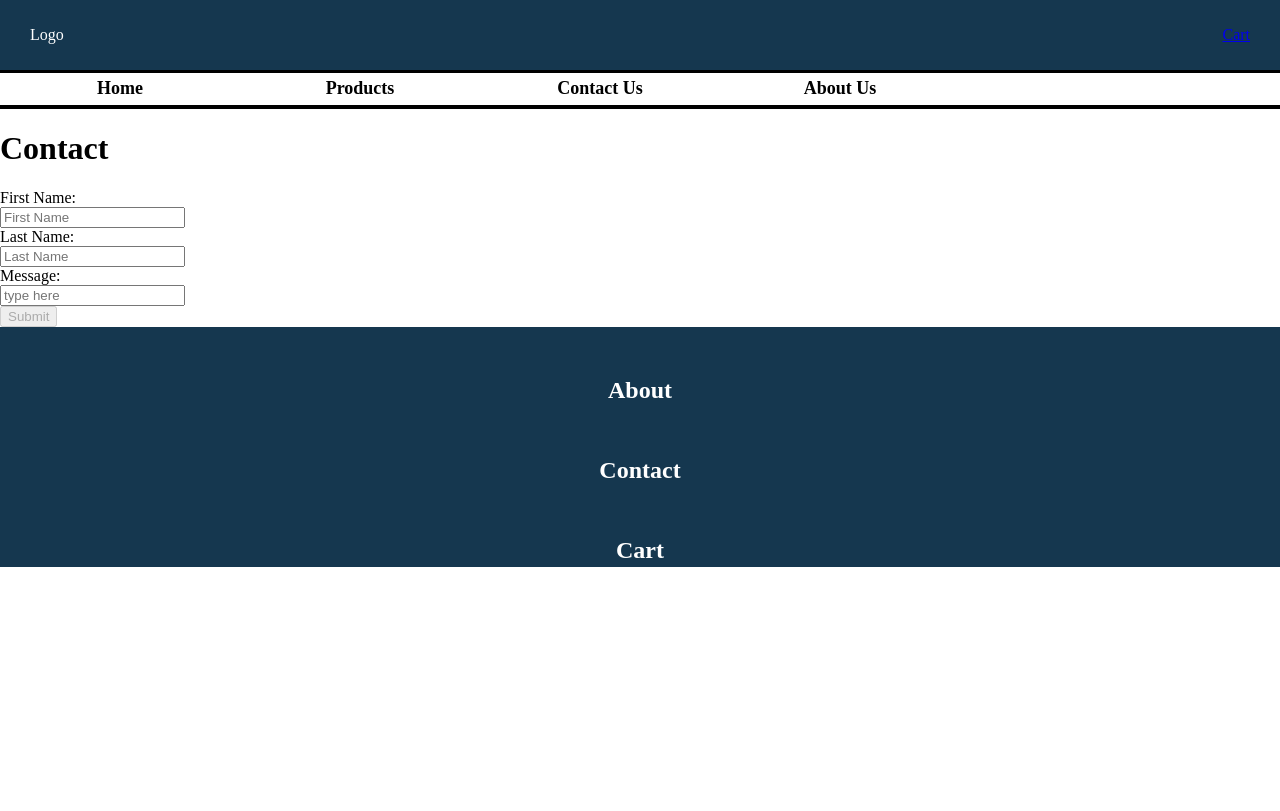
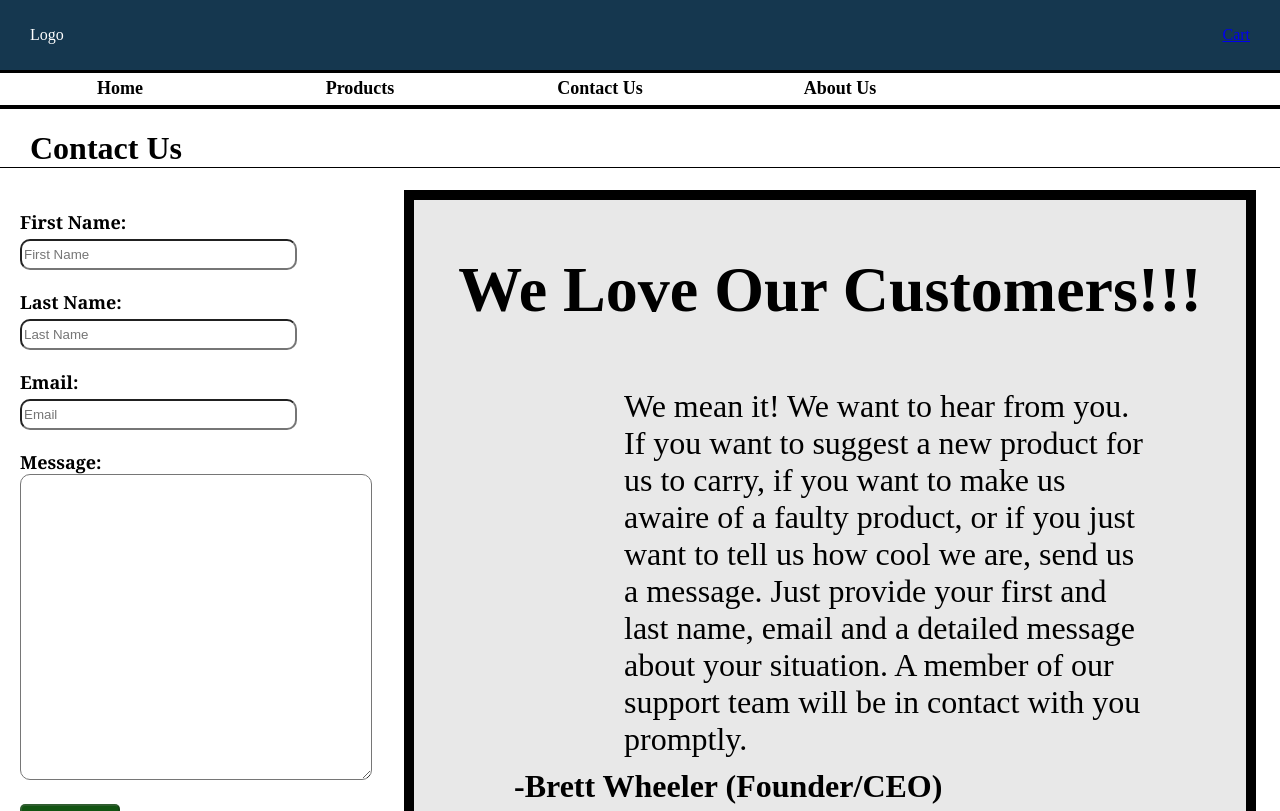
Before and after one commit to Dagymsta/Term-2-Capstone, a React (Create React App) app: page /contact in a window 1280 px wide. Shown: the top 811 px of the page. Built offline with nearby package versions, Linux system fonts and the light colour scheme.

Commit message:
styled cart

```diff
--- a/src/components/CartItems.js
+++ b/src/components/CartItems.js
@@ -6,16 +6,16 @@ export default function CartItems(props) {
     const { image, id, description, title, price }= props.product;
 
     return(
-        <div>
-            <h5>
+        <div className="product-container">
+            <h1>
                 <Link to={`/products/${id}`}>{title}</Link>
-            </h5>
+            </h1>
 
             <img src={image} alt="" />
 
-            <h4>{description}</h4>
+            <h3>{description}</h3>
 
-            <h3>${price}</h3>
+            <h2>${price}</h2>
 
 
         </div>
--- a/src/context/CartProvider.js
+++ b/src/context/CartProvider.js
@@ -6,33 +6,8 @@ export const CartContext = createContext();
 export default function CartProvider({ children }) {
     const [cart, setCart]=useState([]);
 
-
-    //Kray was here lol.
-  function addProduct(product) {
-    let exists = false;
-    let cartCopy = [...cart]
-
-    cart.forEach((item, idx) => {
-      if (item[0] === product){
-        exists = true;
-        cartCopy[idx][1].quantity = cartCopy[idx][1].quantity + 1;
-      }
-    })
-    if (exists) {setCart(cartCopy)} else {setCart((c) => [...c, [product , {quantity:1}]]);}
-  }
-    // function addProduct(product) {
-    //     // js array find, search???const productFound = cart.find(item => item.id === product.id)
-    //     // see if you already have the product in your cart
-    //       // if yes, update qty
-    //       // if no, add a qty property with a value of 1
-    //     // setCart state
-    //       //
-
-    //     setCart((c) => [...c, product]);
-    // }
-
-    function removeProduct(product){
-        setCart((c) => product.filter(item => item.id !== product.id))
+    function addProduct(product) {
+        setCart((c) => [...c, product]);
     }
 
     function clearCart() {
@@ -45,7 +20,7 @@ export default function CartProvider({ children }) {
         cart,
         addProduct,
         clearCart,
-        removeProduct
+
     };
 
     return (
--- a/src/pages/Cart.js
+++ b/src/pages/Cart.js
@@ -22,17 +22,21 @@ export default function Cart({ children }) {
 
   return (
     <div>
-      <h1>Cart</h1>
+      <div className="title">
+        <h1>Cart</h1>
+      </div>
 
-      <div>{renderCart()}</div>
+      <div className="product-wrapper">
+        {renderCart()
+        }</div>
 
-      <div>
-        Your Total Comes To- ${renderTotal() || "N/A"}
+      <div className="total-wrapper">
+        <p>Your Total- ${renderTotal() || "0"}</p>
 
         <button>Check-Out</button>
       </div>
 
-      <div>
+      <div className="clear-cart-wrapper">
         <button onClick={clearCart}>Clear Cart</button>
       </div>
     </div>
--- a/src/pages/Contact.js
+++ b/src/pages/Contact.js
@@ -5,6 +5,7 @@ export default function Contact() {
     const [fname,setFname]= useState("");
     const [lname,setLname]= useState("");
     const [message,setMessage]= useState("");
+    const [email,setEmail]= useState("")
     const [isDisabled, setIsDisabled] = useState(true)
 
     const handleSubmit = event => {
@@ -13,20 +14,24 @@ export default function Contact() {
       setFname('');
       setLname('');
       setMessage('');
+      setEmail('');
     };
 
     useEffect(() => {
-      if(fname.length > 0 && lname.length > 0 && message.length > 0) {
+      if(fname.length > 0 && lname.length > 0 && message.length > 0 && email.length > 0) {
         setIsDisabled(false)
       } else {
         setIsDisabled(true)
       }
-    }, [fname, lname, message])
+    }, [fname, lname, message, email])
 
 return(
-        <div>
-            <h1>Contact</h1>
+  <div className="contact-page-container">
+    <div className="title">
+    <h1>Contact Us</h1>
+    </div>
 
+    <div className="form-container">
       <form onSubmit={handleSubmit}>
         <label htmlFor="fname">First Name:</label><br/>
         <input  type="text" placeholder="First Name" value={fname} onChange={(e) => setFname(e.target.value)} /><br/>
@@ -34,13 +39,35 @@ export default function Contact() {
         <label htmlFor="lname">Last Name:</label><br/>
         <input type="text" placeholder="Last Name" value={lname} onChange={(e) => setLname(e.target.value)}></input><br/>
 
+        <label htmlFor="email">Email: </label><br/>
+        <input type="email" placeholder="Email" value={email} onChange={(e) => setEmail(e.target.value)}></input><br/>
+
         <label htmlFor="message">Message: </label><br/>
-                <input type="text"className="text-box" placeholder="type here" value={message} onChange={(e) => setMessage(e.target.value)}></input><br/>
+        <textarea type="text"className="text-box" value={message} onChange={(e) => setMessage(e.target.value)}></textarea><br/>
 
-                <button type="submit" disabled={isDisabled} onClick={() => setNotification("Message Sent")}>Submit</button>
+        <button type="submit" disabled={isDisabled} onClick={() => setNotification("Message Sent!")}>Submit</button>
+        <div className="sent-notification">{notification}</div>
       </form>
 
-            <div className="sent-notification">{notification}</div>
+      <div className="contact-us-text-wrapper">
+        <h2>We Love Our Customers!!!</h2>
+
+
+        <figure>
+          <blockquote>
+            <p>
+              We mean it! We want to hear from you. If you want to suggest a new product
+              for us to carry, if you want to make us awaire of a faulty product, or if you
+              just want to tell us how cool we are, send us a message. Just provide your
+              first and last name, email and a detailed message about your situation. A member
+              of our support team will be in contact with you promptly.
+             </p>
+          </blockquote>
+        </figure>
+
+        <h3>-Brett Wheeler (Founder/CEO)</h3>
+      </div>
+    </div>
   </div>
 )
 }
--- a/src/pages/Home.js
+++ b/src/pages/Home.js
@@ -6,6 +6,9 @@ import "../styles/navbar.scss"
 import "../styles/home.scss"
 import "../styles/footer.scss"
 import "../styles/products.scss"
+import "../styles/contact.scss"
+import "../styles/cartitems.scss"
+import "../styles/cart.scss"
 
 export default function Home() {
 
--- /dev/null
+++ b/src/styles/cart.scss
@@ -0,0 +1,40 @@
+.product-wrapper{
+    min-height: 320px;
+}
+.total-wrapper{
+    p{
+        font-size: 1.5rem;
+        font-weight: bold;
+        margin-left: 30px;
+
+    }
+    button{
+        margin-left: 30px;
+        height: 30px;
+        width: 120px;
+        background-color: orange;
+        color: white;
+        border-radius: 5px;
+        font-family: Georgia, 'Times New Roman', Times, serif;
+        &:hover{
+            cursor: pointer;
+        }
+    }
+}
+.clear-cart-wrapper{
+    display: flex;
+    margin-top:10px;
+    margin-left: 30px;
+    margin-bottom: 30px;
+    height: 30px;
+    width: 120px;
+    button{
+        width: 100%;
+        border-radius: 5px;
+        background-color: red;
+        color: white;
+        &:hover{
+            cursor: pointer;
+        }
+    }
+}
--- /dev/null
+++ b/src/styles/cartitems.scss
@@ -0,0 +1,38 @@
+.product-container{
+    display: flex;
+    flex-direction: column;
+    width: 75%;
+    margin-left: 60px;
+    margin-bottom: 60px;
+    margin-top: 30px;
+    background-color: rgb(232, 232, 232);
+    border: black 10px solid;
+    h1{
+        font-size:x-large;
+        font-family:Arial, Helvetica, sans-serif;
+        padding-left: 20px;
+        margin-top: 30px;
+        a{
+            color:black
+        }
+    }
+    img{
+        width:50%;
+        height:650px;
+        padding-left: 70px;
+        margin-bottom: 20px;
+    }
+    h3{
+        border-top: black 1px solid;
+        border-bottom: black 1px solid;
+        padding-top: 10px;
+        padding-bottom: 10px;
+        width:75%;
+        margin-left: 30px;
+    }
+    h2{
+        border-bottom: black 1px solid;
+        width:200px;
+        margin-left: 30px;
+    }
+}
--- /dev/null
+++ b/src/styles/contact.scss
@@ -0,0 +1,80 @@
+.contact-page-container{
+    height:900px;
+    width: 100%;
+
+    .form-container{
+        display: flex;
+        flex-direction: row;
+        width:100vw;
+
+        form{
+            width:30%;
+            height: 700px;
+            padding-top: 20px;
+            margin-left: 20px;
+            label{
+                font-family: Georgia, 'Times New Roman', Times, serif;
+                font-weight: bold;
+                font-size: large;
+            }
+            input{
+                width:70%;
+                margin-bottom: 20px;
+                margin-top:5px;
+                border-radius: 10px;
+                height: 25px;
+            }
+            .text-box{
+                width: 90%;
+                height: 300px;
+                border-radius: 10px;
+                text-align: left;
+                }
+            button{
+                height: 50px;
+                width: 100px;
+                background-color: rgb(18, 84, 18);
+                color: white;
+                border-radius: 5px;
+                font-family: Georgia, 'Times New Roman', Times, serif;
+                font-size: large;
+                font-weight: bold;
+                margin-top: 20px;
+                &:hover{
+                    cursor: pointer;
+                }
+                }
+            .sent-notification{
+                margin-top: 10px;
+                color: green;
+                }
+        }
+        .contact-us-text-wrapper{
+            border:black 10px solid;
+            background-color: rgb(232, 232, 232);
+            display:flex;
+            flex-direction: column;
+            width:65%;
+
+            height: 720px;
+            h2{
+                display: flex;
+                justify-content: center;
+                font-size: 4rem;
+                font-family: 'Times New Roman', Times, serif;
+                font-weight: bolder;
+            }
+            blockquote{
+                width:70%;
+                height:300px;
+                font-size: 2rem;
+                margin-top:-40px;
+                margin-left: 170px;
+            }
+            h3{
+                font-size: xx-large;
+                margin-left: 100px;
+            }
+        }
+    }
+}
```
Lines whose indentation alone changed are shown as unchanged.
